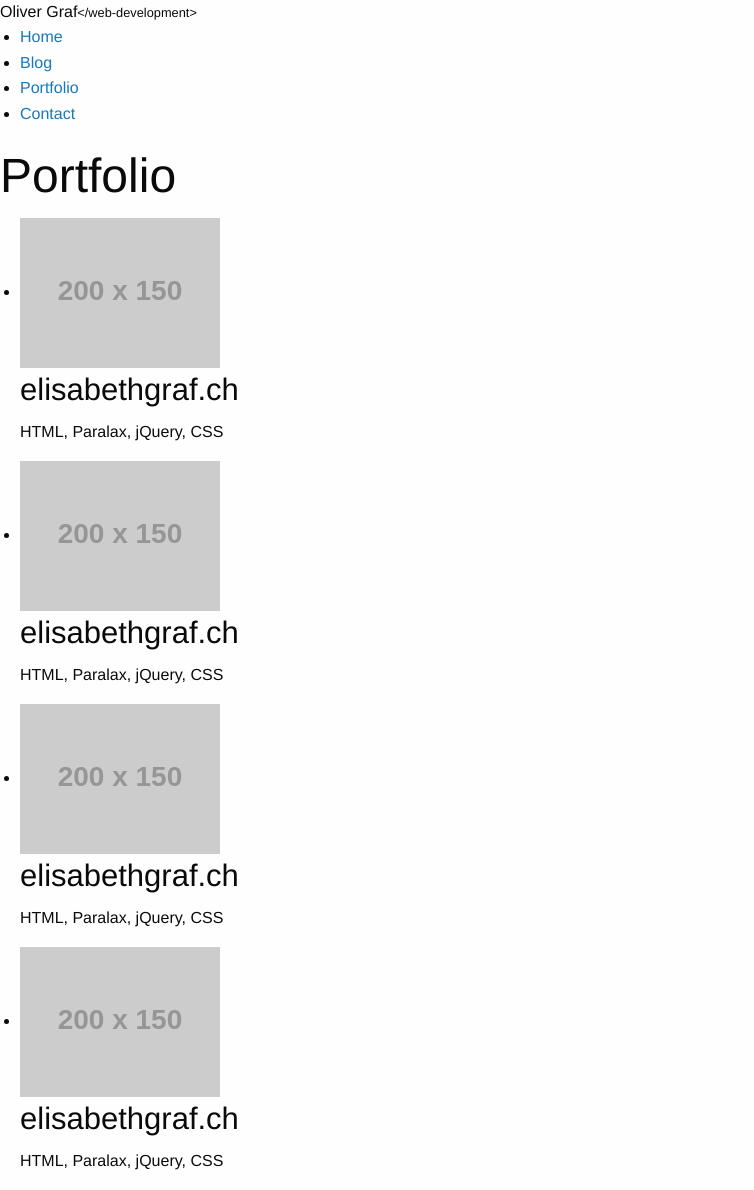
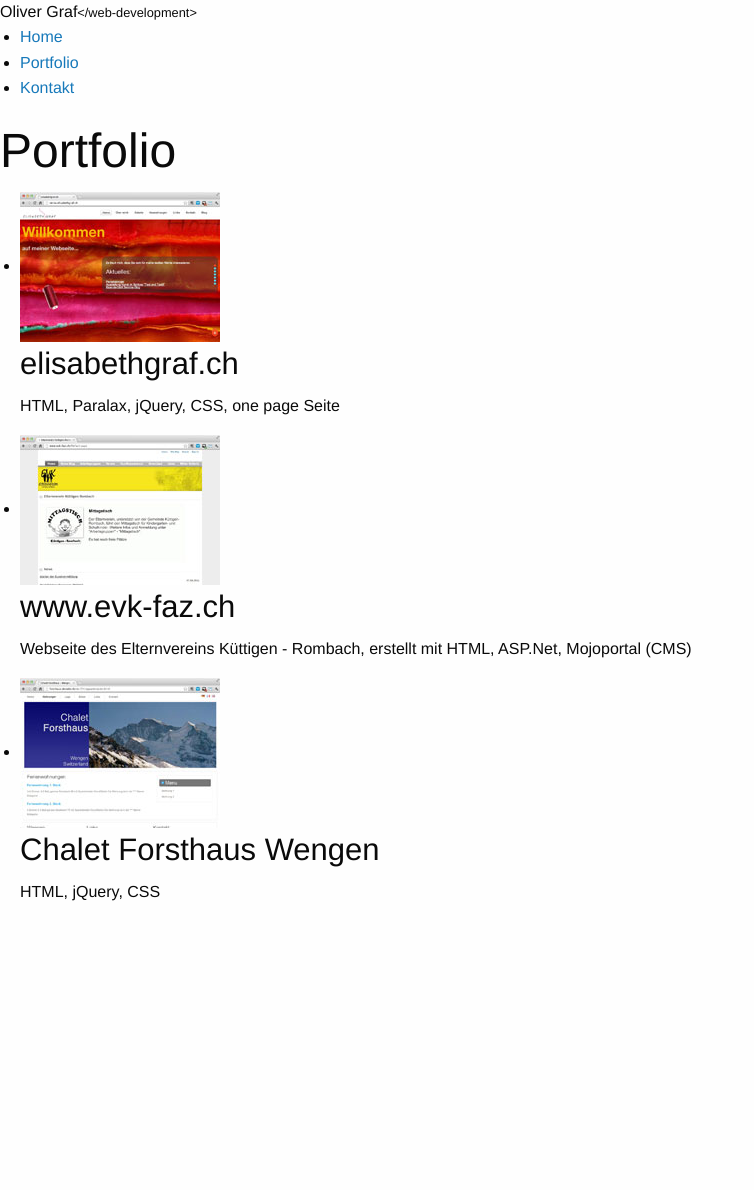
Before and after one commit to dmode/dmode.github.com, a Jekyll site: the page built from portfolio/index.html, in a window 1280 px wide. Shown: the whole page, without its empty margins (0-754 px from the left). Built offline with Jekyll 4.4.1, drawn with Linux system fonts in a browser that asks for light colours; nearby versions of some CDN libraries; library files that are not in the unit come from our copies; after the commit the page ends 921 px from its top, so only the background shows below that.

```diff
--- a/_includes/themes/dmode/default.html
+++ b/_includes/themes/dmode/default.html
@@ -42,9 +42,9 @@
     <div class="twelve columns">
       <ul class="navigation-bar">
         <li {% if page.url == "/index.html" %} class="active" {% endif %}><a href="/index.html">Home</a></li>
-        <li><a href="/">Blog</a></li>
-        <li {% if page.url == "/portfolio" %} class="active" {% endif %}><a href="/portfolio">Portfolio</a></li>
-        <li {% if page.url == "/contact" %} class="active" {% endif %}><a href="/contact">Contact</a></li>
+        <!--<li><a href="/">Blog</a></li>-->
+        <li {% if page.url == "/portfolio/index.html" %} class="active" {% endif %}><a href="/portfolio">Portfolio</a></li>
+        <li {% if page.url == "/contact/index.html" %} class="active" {% endif %}><a href="/contact">Kontakt</a></li>
       </ul>
     </div>
   </div>
--- a/contact/index.html
+++ b/contact/index.html
@@ -10,8 +10,7 @@ tagline: Webdev
 	<div class="twelve columns">
 	<h1>{{ page.title }}</h1>
 	<p>
-	Contact me on twitter @101_dmode
-</p>
+	Kontakt via twitter @101_dmode oder per Email an 101@dmode.ch</p>
 	</div>
 
 </div>
--- a/portfolio/index.html
+++ b/portfolio/index.html
@@ -17,39 +17,30 @@ tagline: Webdev
  		<div id="portfolio">
 			<ul class="portfolio">
 				<li>
-				<a href="#" title="elisabethgraf.ch">
-				<img src="http://placehold.it/200x150" alt="bild website elisabethgraf.ch" />
+				<a href="http://www.elisabethgraf.ch" target="_blank" title="elisabethgraf.ch">
+				<img src="/images/egws.jpg" alt="Bild der Website elisabethgraf.ch" />
 				</a>
 				<div>
 					<h3>elisabethgraf.ch</h3>
-					<p>HTML, Paralax, jQuery, CSS</p>
+					<p>HTML, Paralax, jQuery, CSS, one page Seite</p>
 				</div>
 				</li>
 				<li>
-				<a href="#" title="elisabethgraf.ch">
-				<img src="http://placehold.it/200x150" alt="bild website elisabethgraf.ch" />
+				<a href="http://www.evk-faz.ch" target="_blank" title="www.evk-faz.ch">
+				<img src="/images/evkws.jpg" alt="Bild Website Elternverein Küttigen" />
 				</a>
 				<div>
-					<h3>elisabethgraf.ch</h3>
-					<p>HTML, Paralax, jQuery, CSS</p>
+					<h3>www.evk-faz.ch</h3>
+					<p>Webseite des Elternvereins Küttigen - Rombach, erstellt mit HTML, ASP.Net, Mojoportal (CMS)</p>
 				</div>
 				</li>
 				<li>
-				<a href="#" title="elisabethgraf.ch">
-				<img src="http://placehold.it/200x150" alt="bild website elisabethgraf.ch" />
+				<a href="http://forsthaus.dmode.ch" title="Webseite Chalet Forsthaus ">
+				<img src="/images/fhws.jpg" alt="Bild Website Chalet Forsthaus" />
 				</a>
 				<div>
-					<h3>elisabethgraf.ch</h3>
-					<p>HTML, Paralax, jQuery, CSS</p>
-				</div>
-				</li>
-				<li>
-				<a href="#" title="elisabethgraf.ch">
-				<img src="http://placehold.it/200x150" alt="bild website elisabethgraf.ch" />
-				</a>
-				<div>
-					<h3>elisabethgraf.ch</h3>
-					<p>HTML, Paralax, jQuery, CSS</p>
+					<h3>Chalet Forsthaus Wengen</h3>
+					<p>HTML, jQuery, CSS</p>
 				</div>
 				</li>
 			</ul>
```
Also changed, not shown: other parts of _includes/themes/dmode/default.html (+1 -1 lines), other parts of contact/index.html (+1 -1 lines), index.html (+4 -8 lines), images/egws.jpg (added), images/evkws.jpg (added), images/fhws.jpg (added).
